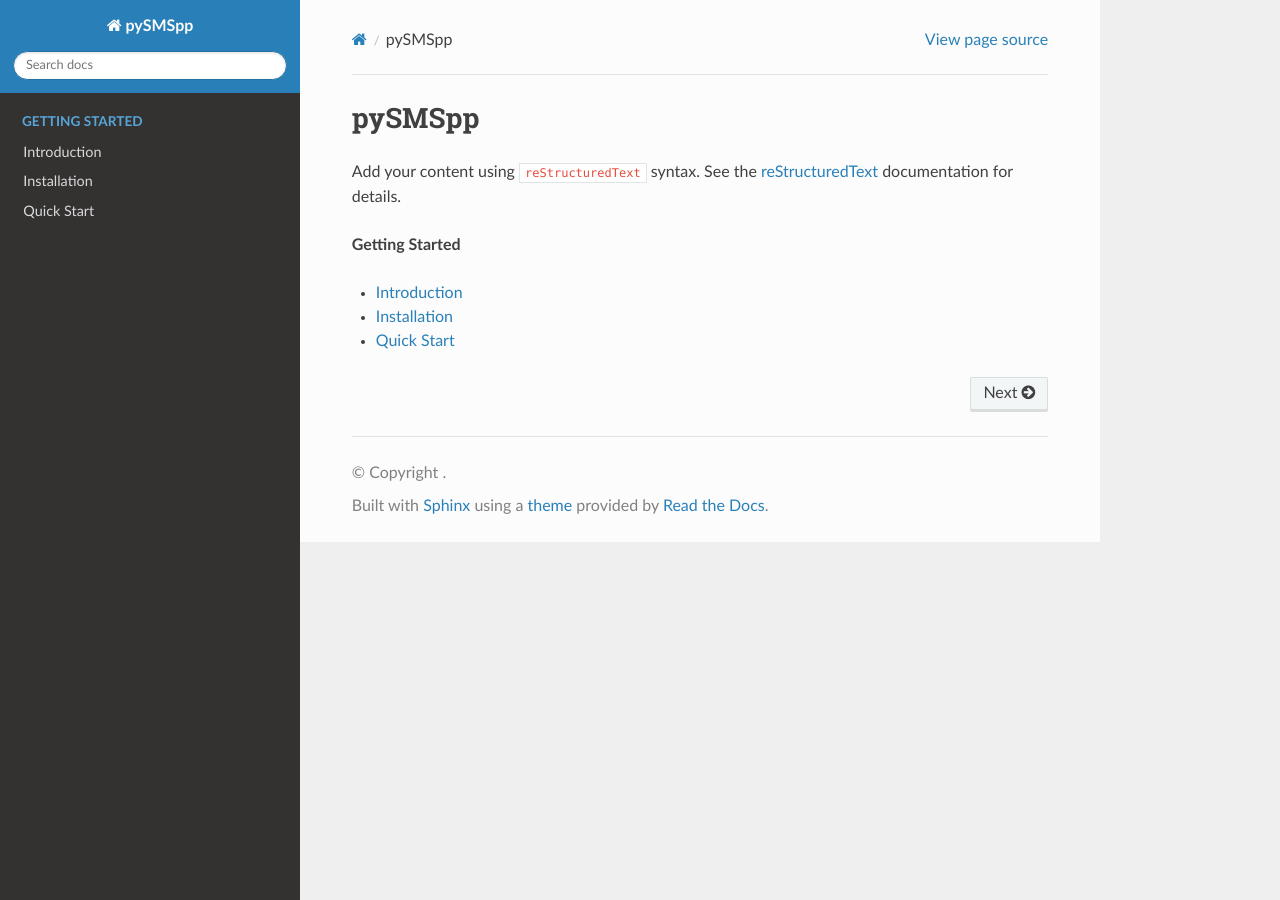
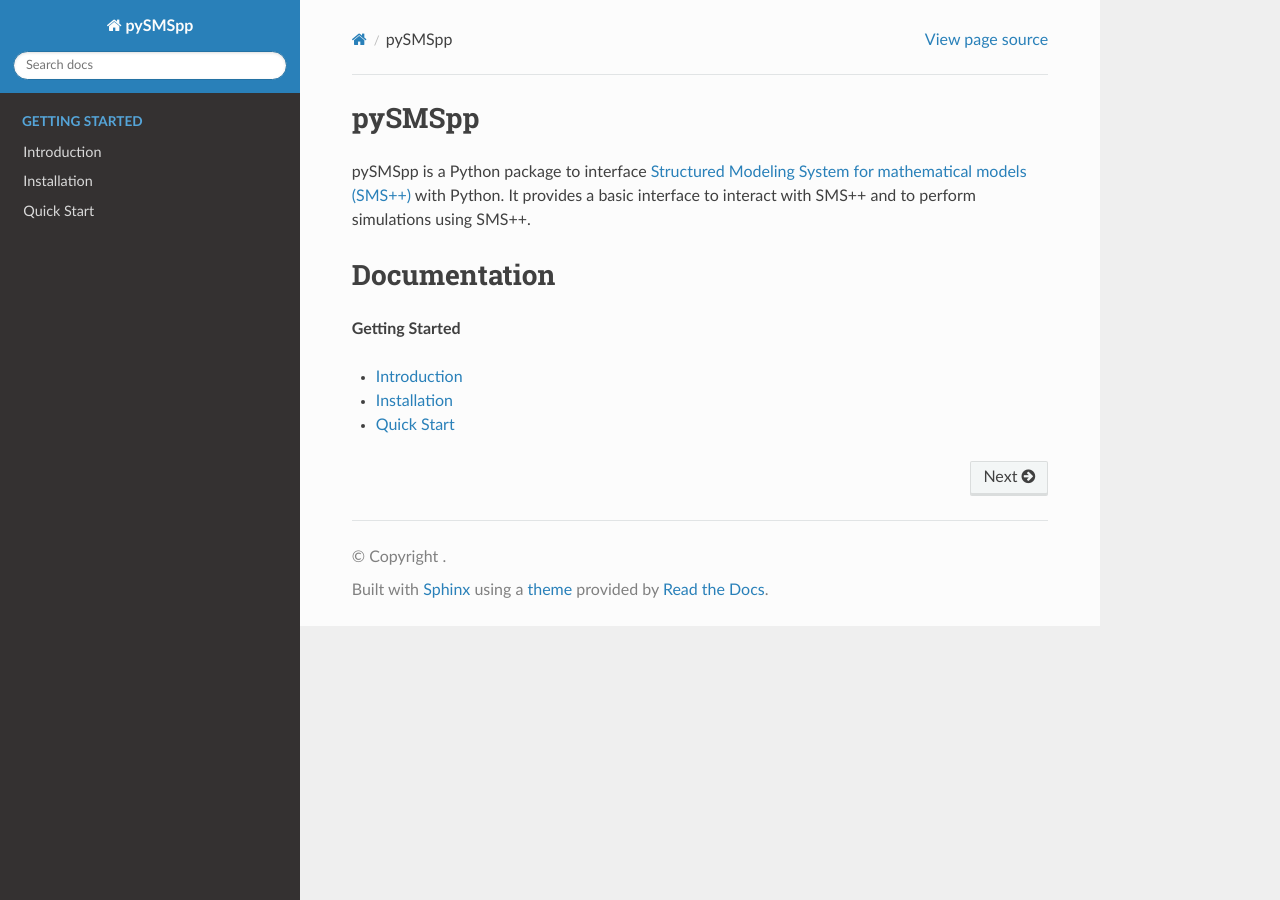
Before and after one commit to SPSUnipi/pySMSpp, a Sphinx documentation site: the page built from docs/index.rst, in a window 1280 px wide. Built offline with Sphinx 7.4.7 and the Read the Docs theme 3.1.0, drawn with Linux system fonts in a browser that asks for light colours.

Commit message:
Revise documentation index

```diff
--- a/docs/index.rst
+++ b/docs/index.rst
@@ -6,10 +6,11 @@
 pySMSpp
 ================
 
-Add your content using ``reStructuredText`` syntax. See the
-`reStructuredText <https://www.sphinx-doc.org/en/master/usage/restructuredtext/index.html>`_
-documentation for details.
+pySMSpp is a Python package to interface `Structured Modeling System for mathematical models (SMS++) <https://smspp.gitlab.io/smspp-project/>`__ with Python. It provides a basic interface to interact with SMS++ and to perform simulations using SMS++.
 
+
+Documentation
+=============
 
 **Getting Started**
 
```
